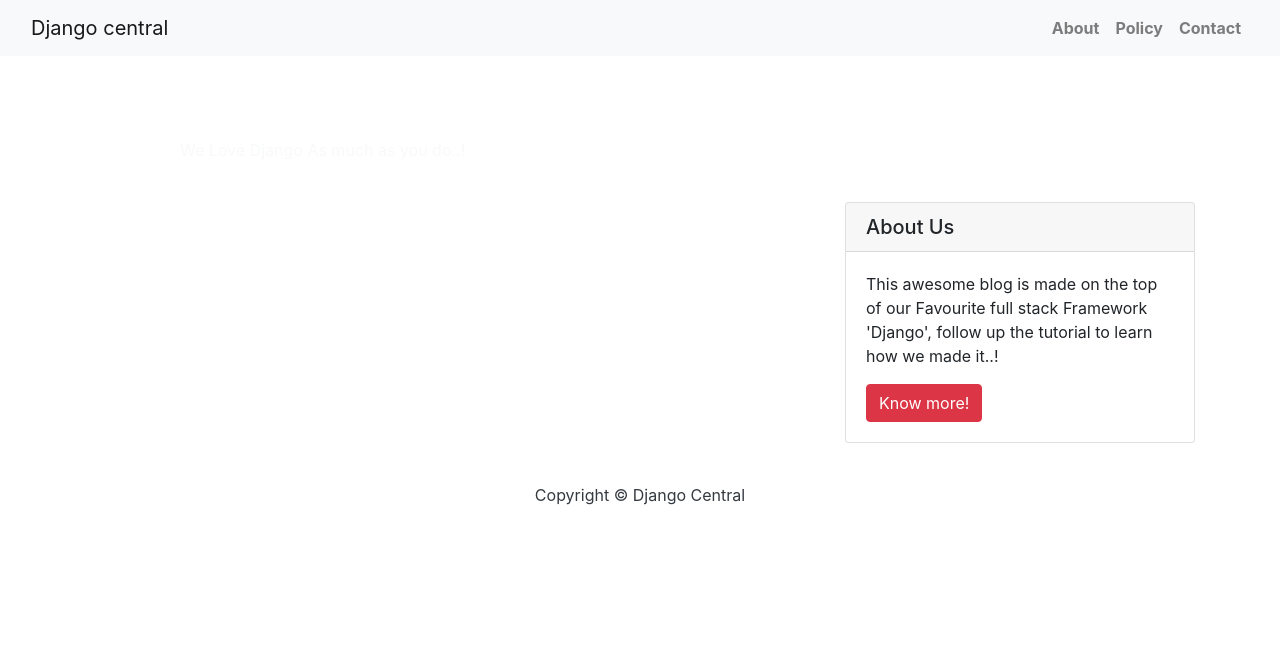
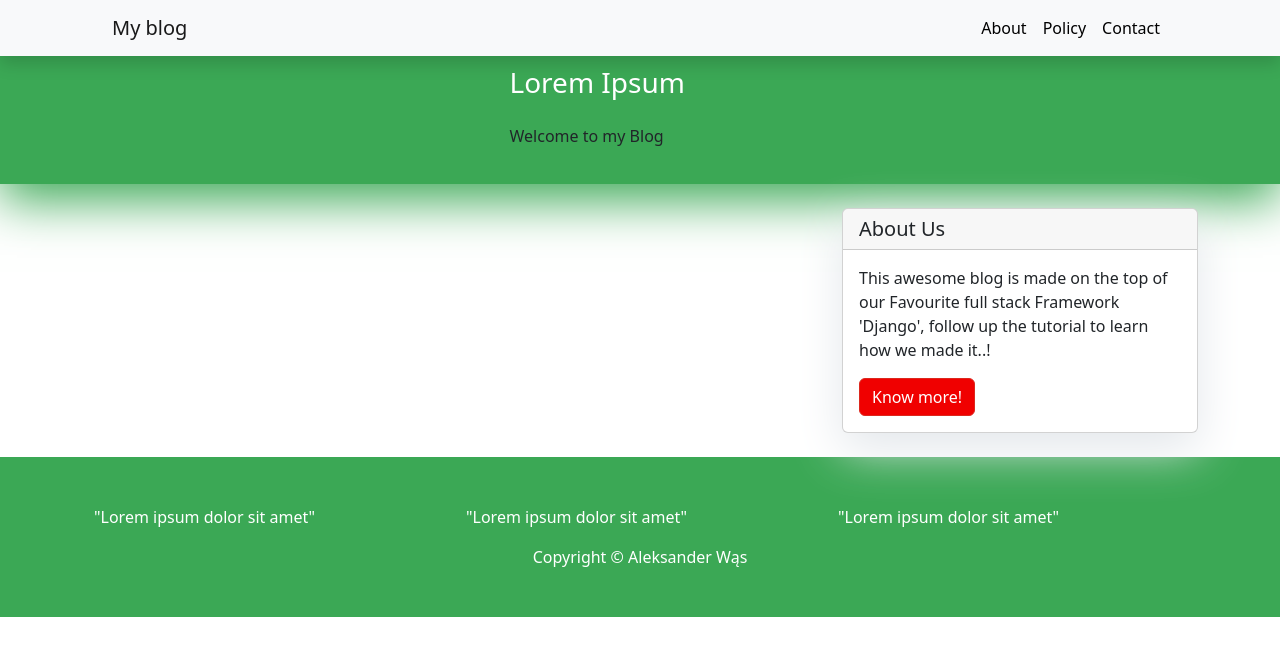
Before and after one commit to Aleksanderwas/webpage, a Django app: page / in a window 1280 px wide. Shown: the top 656 px of the page. Run offline with Django 4.2, Linux system fonts and the light colour scheme; data that the repository does not hold is empty; some libraries are stand-ins or nearby versions.

Commit message:
reshaping look of a page with bootstrap

```diff
--- a/blog/static/blog/style.css
+++ b/blog/static/blog/style.css
@@ -10,42 +10,27 @@
     background-color: #f00000;
     border-color: #dc281e;
 }
-.masthead {
-    background: #3398E1;
+.slider {
+    background: #3ba855;
     height: auto;
-    padding-bottom: 15px;
-    box-shadow: 0 16px 48px #E3E7EB;
-    padding-top: 10px;
+    padding-bottom: 20px;
+    box-shadow: 0 16px 48px #3ba855;
+    padding-top: 50px;
 }
 
-
-body {
-    font-family: "Roboto", sans-serif;
-    font-size: 18px;
-    background-color: #fdfdfd;
+.navbar-nav {
+    padding-right: 100px;
 }
 
-.head_text {
+.navbar {
+    padding-left: 100px;
+}
+
+#mainFooter {
+    background: #3ba855;
     color: white;
 }
 
-.card {
-    box-shadow: 0 16px 48px #E3E7EB;
-}
-
-
-.shadow {
-    box-shadow: 0 4px 2px -2px rgba(0, 0, 0, 0.1);
-}
-.btn-danger {
-    color: #fff;
-    background-color: #f00000;
-    border-color: #dc281e;
-}
-.masthead {
-    background: #3398E1;
-    height: auto;
-    padding-bottom: 15px;
-    box-shadow: 0 16px 48px #E3E7EB;
-    padding-top: 10px;
-}
+/* .bg-light {
+    background-color: #327040 !important;
+} */
--- a/blog/templates/blog/base.html
+++ b/blog/templates/blog/base.html
@@ -1,28 +1,27 @@
 <!DOCTYPE html>
+{% load static %}
 <html>
     <head>
-        <title>Django Central</title>
+        <title>My Blog</title>
         <link href="https://fonts.googleapis.com/css?family=Roboto:400,700" rel="stylesheet">
         <meta name="google" content="notranslate" />
         <meta name="viewport" content="width=device-width, initial-scale=1" />
-        <link rel="stylesheet" href="https://maxcdn.bootstrapcdn.com/bootstrap/4.0.0/css/bootstrap.min.css" integrity="sha384-Gn5384xqQ1aoWXA+058RXPxPg6fy4IWvTNh0E263XmFcJlSAwiGgFAW/dAiS6JXm"
-            crossorigin="anonymous" />
+        <link rel="stylesheet" href="https://cdn.jsdelivr.net/npm/bootstrap@5.2.3/dist/css/bootstrap.min.css" crossorigin="anonymous" />
     </head>
 
-    <body class="test">
+    <link rel="stylesheet" href="{% static 'blog/style.css' %}">
 
-        {% load static %}
-
+    <body>
         <!-- Navigation -->
-        <nav class="navbar navbar-expand-lg navbar-light bg-light shadow" id="mainNav">
+        <nav class="navbar navbar-expand-lg navbar-light fixed-top bg-light shadow" id="mainNav">
             <div class="container-fluid">
-                <a class="navbar-brand" href="{% url 'blog:home' %}">Django central</a>
+                <a class="navbar-brand" href="{% url 'blog:home' %}">My blog</a>
                 <button class="navbar-toggler navbar-toggler-right" type="button" data-toggle="collapse" data-target="#navbarResponsive"
                     aria-controls="navbarResponsive" aria-expanded="false" aria-label="Toggle navigation">
                     <span class="navbar-toggler-icon"></span>
                 </button>
                 <div class="collapse navbar-collapse" id="navbarResponsive">
-                    <ul class="navbar-nav ml-auto">
+                    <ul class="navbar-nav ms-auto">
                         <li class="nav-item text-black">
                             <a class="nav-link text-black font-weight-bold" href="#">About</a>
                         </li>
@@ -30,7 +29,7 @@
                             <a class="nav-link text-black font-weight-bold" href="#">Policy</a>
                         </li>
                         <li class="nav-item text-black">
-                            <a class="nav-link text-black font-weight-bold" href="#"">Contact</a>
+                            <a class="nav-link text-black font-weight-bold" href="#">Contact</a>
                         </li>
                     </ul>
                 </div>
@@ -40,8 +39,24 @@
         <!-- Content Goes here -->
         {% endblock content %}
         <!-- Footer -->
-        <footer class="py-3 bg-grey">
-            <p class="m-0 text-dark text-center ">Copyright &copy; Django Central</p>
+
+        <footer class="py-5 footer-main" id="mainFooter">
+            <div class="container">
+                <div class="row">
+                    <div class="row col-md-12 mx-auto">
+                        <div class="col">
+                            <p>"Lorem ipsum dolor sit amet"</p>
+                        </div>
+                        <div class="col">
+                            <p>"Lorem ipsum dolor sit amet"</p>
+                        </div>
+                        <div class="col">
+                            <p>"Lorem ipsum dolor sit amet"</p>
+                        </div>
+                        <p class="m-0 text-dark text-center text-white">Copyright &copy; Aleksander Wąs</p>
+                    </div>
+                </div>
+            </div>
         </footer>
     </body>
 </html>
--- a/blog/templates/blog/index.html
+++ b/blog/templates/blog/index.html
@@ -1,16 +1,14 @@
 {% extends "blog/base.html" %}
 {% block content %}
 
-
-<header class="masthead">
+<header class="slider">
     <div class="overlay"></div>
     <div class="container">
         <div class="row">
-            <div class=" col-md-8 col-md-10 mx-auto">
+            <div class="col-md-3 mx-auto">
                 <div class="site-heading">
-                    <h3 class=" site-heading my-4 mt-3 text-white"> Welcome to my awesome Blog </h3>
-                    <p class="text-light">We Love Django As much as you do..! &nbsp
-                    </p>
+                    <h3 class="site-heading my-4 mt-3 text-white">Lorem Ipsum </h3>
+                    <p class="">Welcome to my Blog</p>
                 </div>
             </div>
         </div>
@@ -19,7 +17,7 @@
 <div class="container">
     <div class="row">
         <!-- Blog Entries Column -->
-        <div class="col-md-8 mt-3 left">
+        <div class="col-md-8 mt-4 right">
             {% for post in post_list %}
             <div class="card mb-4">
                 <div class="card-body">
--- a/mysite/settings.py
+++ b/mysite/settings.py
@@ -121,7 +121,7 @@ AUTH_PASSWORD_VALIDATORS = [
 # Internationalization
 # https://docs.djangoproject.com/en/4.2/topics/i18n/
 
-LANGUAGE_CODE = 'en-us'
+LANGUAGE_CODE = 'pl'
 
 TIME_ZONE = 'Europe/Warsaw'
 
```
Also changed, not shown: blog/templates/blog/post_detail.html (+8 -3 lines).
